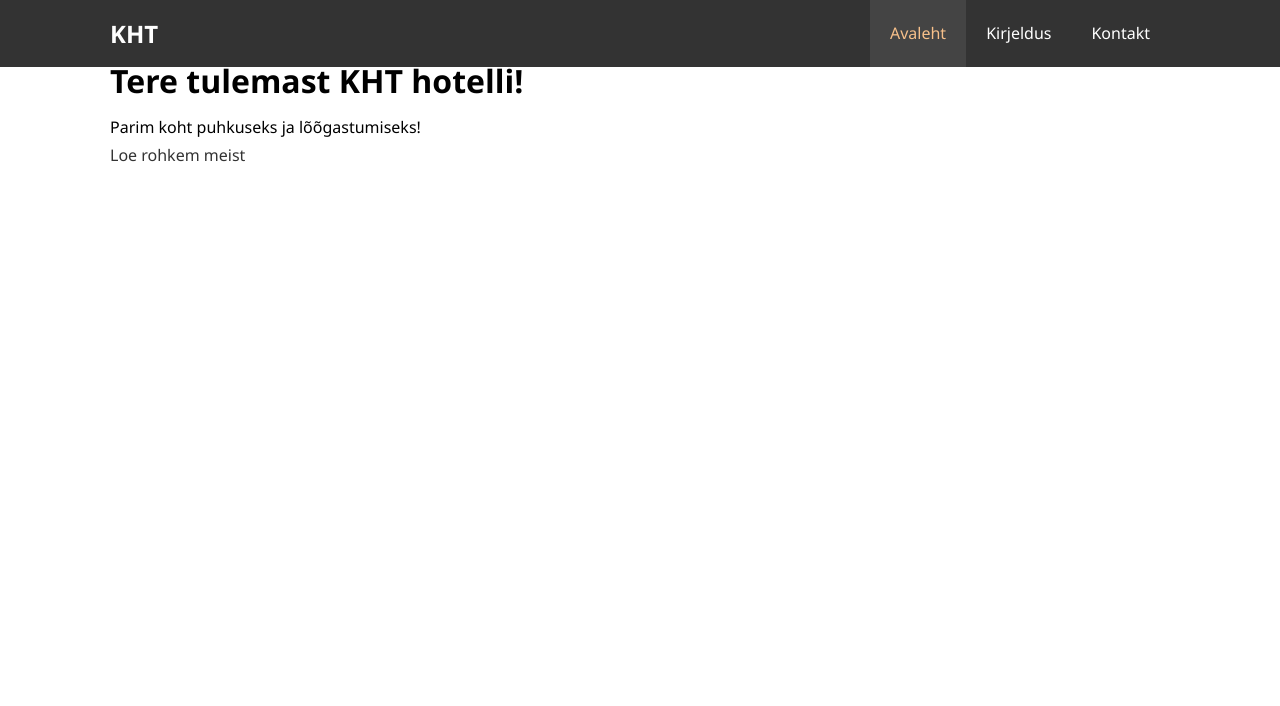
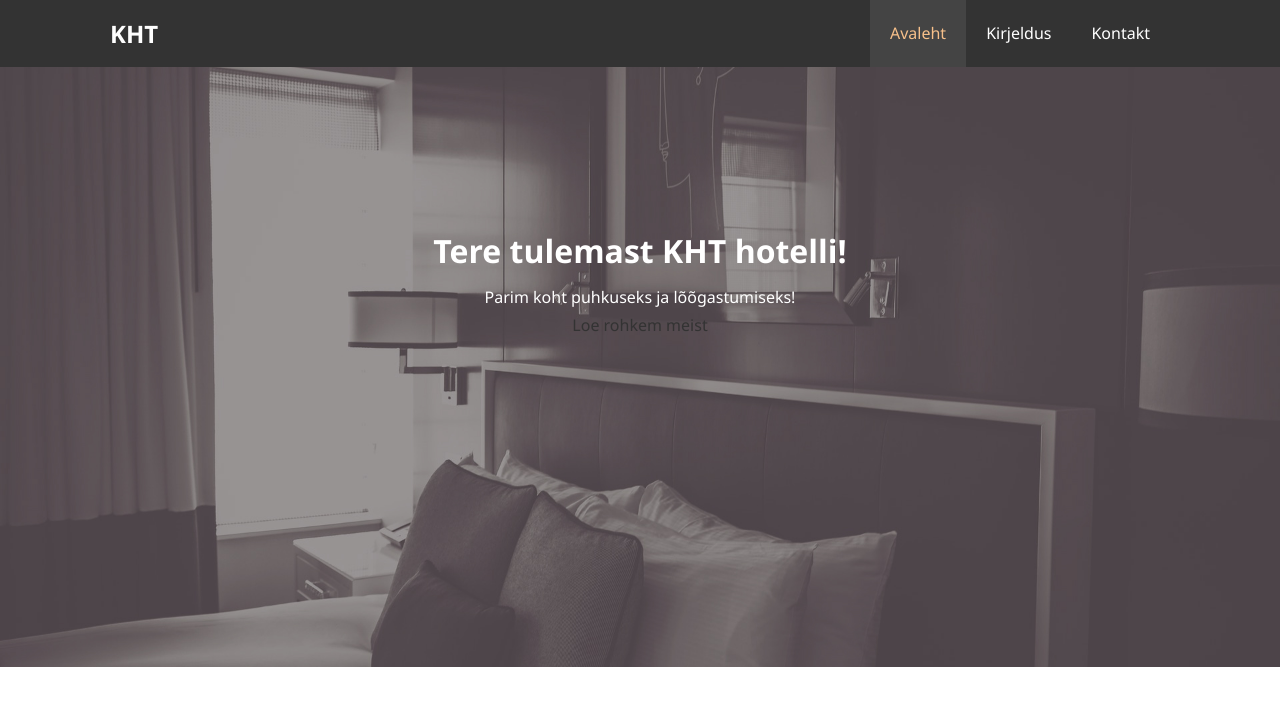
Before and after one commit to Titanic-bq/Mitmeleheline-hotell, a plain HTML site: page index.html in a window 1280 px wide. Drawn offline with Linux system fonts and the light colour scheme.

Commit message:
4 projekti tehtud, pildid on nüüd omas kaustas

```diff
--- a/css/style.css
+++ b/css/style.css
@@ -59,6 +59,11 @@ h1 {
     }
     /* showcase */
 #showcase {
-    background: url('../img/showcase.jpg') no-repeat center center/cover;
+    background: url("../pildid/showcase.jpg") no-repeat center center/cover;
     height: 600px;
     }
+#showcase .showcase-content {
+    color: #fff;
+    padding-top: 170px;
+    text-align: center;
+    }
```
Also changed, not shown: pildid/person-1.jpg (renamed from person-1.jpg), pildid/person-2.jpg (renamed from person-2.jpg), pildid/photo-1.jpg (renamed from photo-1.jpg), pildid/photo-2.jpg (renamed from photo-2.jpg), pildid/showcase.jpg (renamed from showcase.jpg), pildid/test-bg.jpg (renamed from test-bg.jpg).
